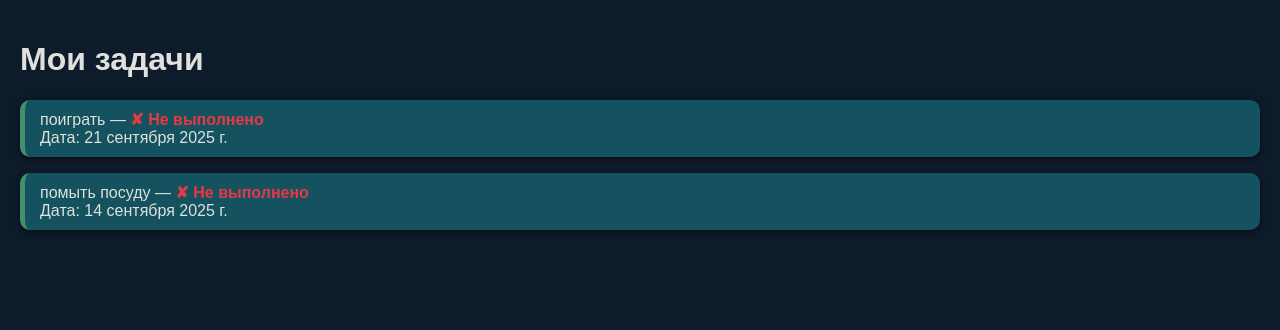
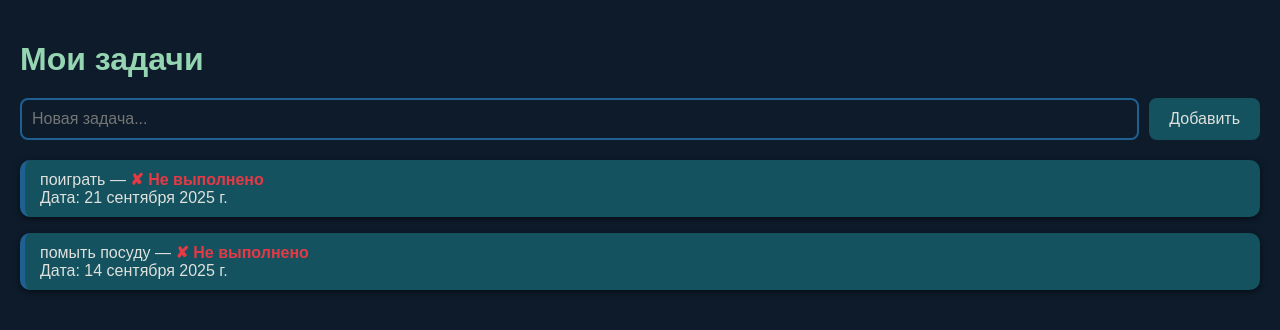
Before and after one commit to Dobromraz/Django, a Django app: page / in a window 1280 px wide. Shown: the top 330 px of the page. Run offline with Django 5.2, Linux system fonts and the light colour scheme; data comes from the database, SQL or seed files in the repository; both versions use the stored data as it was after the commit.

Commit message:
Add files via upload

```diff
--- a/Nepon/ToDo/templates/home.html
+++ b/Nepon/ToDo/templates/home.html
@@ -12,9 +12,54 @@
             padding: 20px;
         }
 
+        h1 {
+            color: #95d5b2;
+            margin-bottom: 20px;
+        }
+
+        /* форма */
+        form {
+            display: flex;
+            gap: 10px;
+            margin-bottom: 20px;
+        }
+
+        form input {
+            flex: 1;
+            padding: 10px;
+            border: 2px solid #1e6091; /* тёмный небесный цвет */
+            border-radius: 8px;
+            background-color: #0d1b2a; /* тёмно-синий фон */
+            color: #e0e1dd;
+            font-size: 16px;
+            outline: none;
+            transition: border 0.3s ease;
+        }
+
+        form input:focus {
+            border-color: #52b788; /* зелёный при фокусе */
+        }
+
+        form button {
+            padding: 10px 20px;
+            border: none;
+            border-radius: 8px;
+            background-color: #13525e; /* тёмно-зелёный */
+            color: #e0e1dd;
+            font-size: 16px;
+            cursor: pointer;
+            transition: background 0.3s ease, transform 0.2s ease;
+        }
+
+        form button:hover {
+            background-color: #52b788; /* ярко-зелёный при наведении */
+            transform: scale(1.05);
+        }
+
+        /* карточки задач */
         p {
             background-color: #13525e; /* тёмно-зелёный фон у блока */
-            border-left: 5px solid #40916c;
+            border-left: 5px solid #1e6091; /* небесная полоска */
             border-radius: 10px;
             padding: 10px 15px;
             margin-bottom: 10px;
@@ -39,8 +84,13 @@
 </head>
 <body>
     <h1>Мои задачи</h1>
+    <form action="{% url 'add' %}" method="post">
+        {% csrf_token %}
+        <input type="text" placeholder="Новая задача..." name="title" required>
+        <button>Добавить</button>
+    </form>
 
-    {%  for tasks in task  %}
+    {% for tasks in task %}
     <p>
         {{tasks.title}} —
         {% if tasks.completed %}
@@ -51,7 +101,6 @@
         <br>
         Дата: {{tasks.created_at}}
     </p>
-    {%   endfor   %}
-
+    {% endfor %}
 </body>
 </html>
--- a/Nepon/ToDo/views.py
+++ b/Nepon/ToDo/views.py
@@ -1,6 +1,12 @@
-from django.shortcuts import render
+from django.shortcuts import render, redirect
 from .models import Task
 # Create your views here.
+#http://127.0.0.1:8000/
 def home(request):
     tasks = Task.objects.order_by('-created_at')
     return render( request, "home.html", {'task' : tasks})
+#http://127.0.0.1:8000/add
+def add_task(request):
+    title = request.POST.get('title')
+    Task.objects.create(title=title)
+    return redirect('home')
--- a/Nepon/main/urls.py
+++ b/Nepon/main/urls.py
@@ -17,8 +17,11 @@ Including another URLconf
 from django.contrib import admin
 from django.urls import path
 from ToDo.views import home
-
+from ToDo.views import add_task
 urlpatterns = [
     path('admin/', admin.site.urls),
-    path('', home),
+    #http://127.0.0.1:8000/
+    path('', home,name='home'),
+    #http://127.0.0.1:8000/add
+    path('add/', add_task, name='add'),
 ]
```
Also changed, not shown: Nepon/ToDo/models.py (line endings or trailing spaces), Nepon/db.sqlite3.
